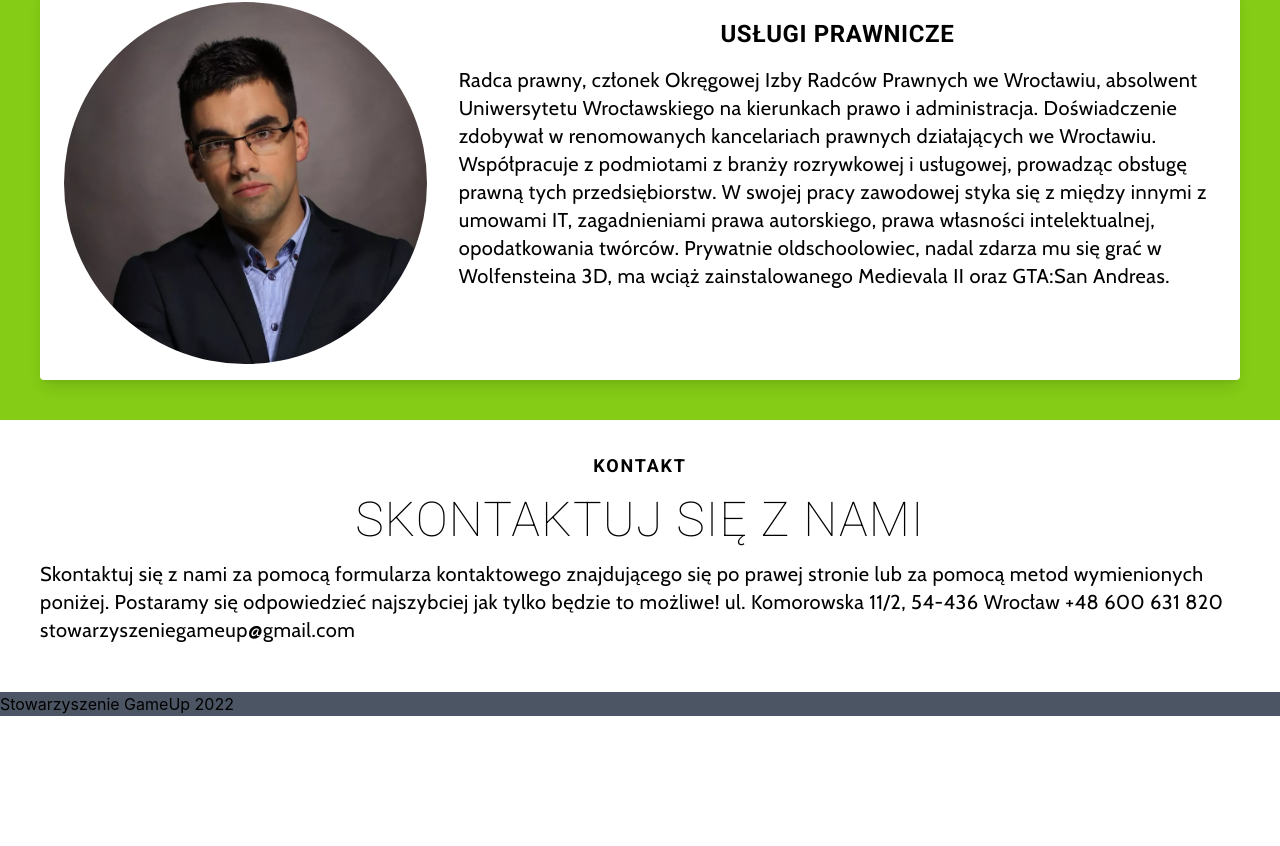
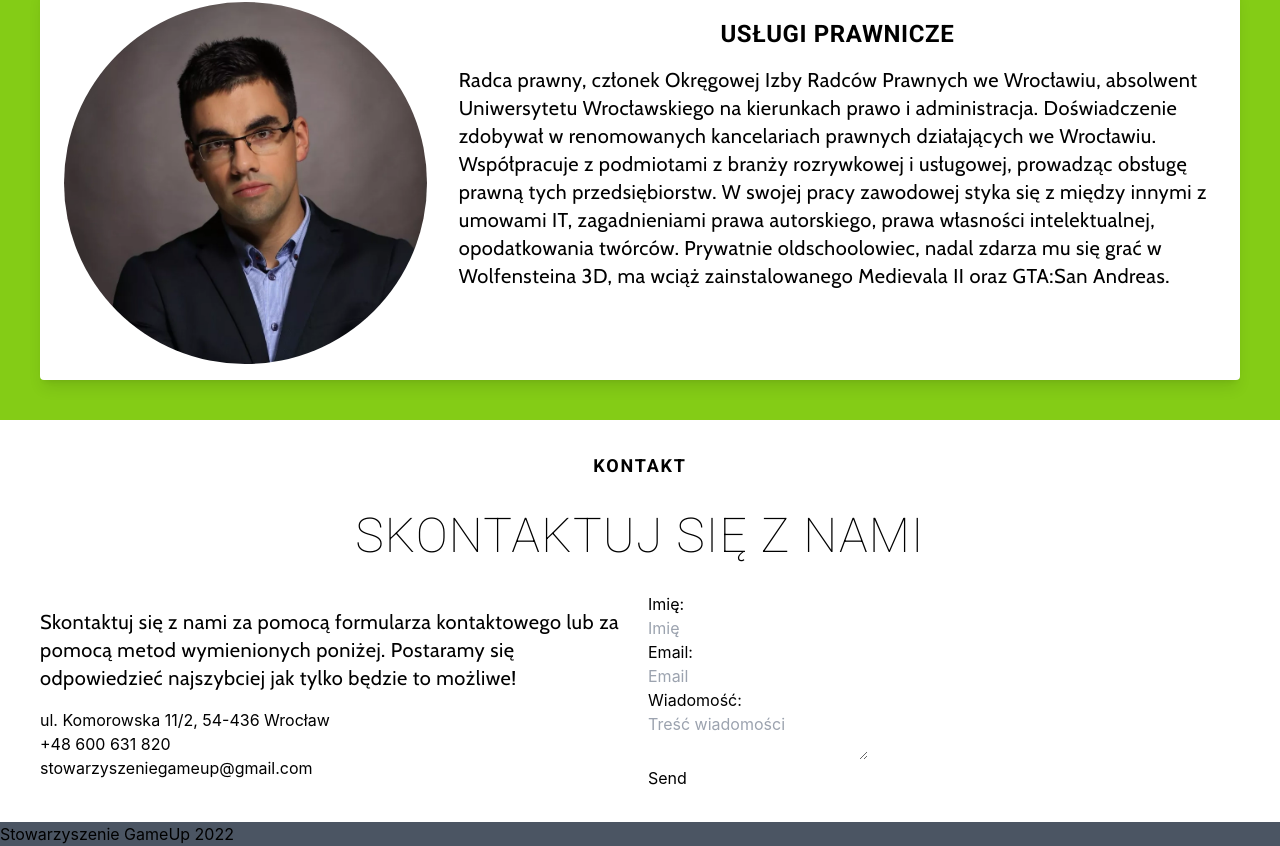
Before and after one commit to stowarzyszenie-gameup/gameup-website, a Next.js app: page / in a window 1280 px wide. Shown: the part 3313-4159 px from the top of the page. Before the commit the page ends 4029 px from the top, so only its background shows below. Built offline with nearby package versions, Linux system fonts and the light colour scheme.

Commit message:
Basic form

```diff
--- a/components/Contact/index.tsx
+++ b/components/Contact/index.tsx
@@ -4,15 +4,57 @@ import { P } from "../TextElements/paragraph";
 
 const Contact = () => {
   return (
-    <div className="py-8 px-10 bg-white">
-      <H3>Kontakt</H3>
-      <H2>SKONTAKTUJ SIĘ Z NAMI</H2>
-      <P>
-        Skontaktuj się z nami za pomocą formularza kontaktowego znajdującego się
-        po prawej stronie lub za pomocą metod wymienionych poniżej. Postaramy
-        się odpowiedzieć najszybciej jak tylko będzie to możliwe! ul. Komorowska
-        11/2, 54-436 Wrocław +48 600 631 820 stowarzyszeniegameup@gmail.com
-      </P>
+    <div className="py-8 px-10 bg-white flex justify-center items-center">
+      <div className=" max-w-screen-xl flex flex-col gap-4 items-center justify-around">
+        <H3>Kontakt</H3>
+        <H2>SKONTAKTUJ SIĘ Z NAMI</H2>
+        <div className="grid grid-cols-1 md:grid-cols-2 gap-4">
+          <div>
+            <P>
+              Skontaktuj się z nami za pomocą formularza kontaktowego lub za
+              pomocą metod wymienionych poniżej. Postaramy się odpowiedzieć
+              najszybciej jak tylko będzie to możliwe!
+            </P>
+            <ul>
+              <li>ul. Komorowska 11/2, 54-436 Wrocław</li>
+              <li>+48 600 631 820</li>
+              <li>stowarzyszeniegameup@gmail.com</li>
+            </ul>
+          </div>
+          <form
+            name="contact"
+            method="POST"
+            data-netlify="true"
+            action="/success"
+          >
+            <input type="hidden" name="form-name" value="contact" />
+            <p>
+              <label htmlFor="yourname">Imię:</label> <br />
+              <input type="text" name="name" id="yourname" placeholder="Imię" />
+            </p>
+            <p>
+              <label htmlFor="youremail">Email:</label> <br />
+              <input
+                type="email"
+                name="email"
+                id="youremail"
+                placeholder="Email"
+              />
+            </p>
+            <p>
+              <label htmlFor="yourmessage">Wiadomość:</label> <br />
+              <textarea
+                name="message"
+                id="yourmessage"
+                placeholder="Treść wiadomości"
+              ></textarea>
+            </p>
+            <p>
+              <button type="submit">Send</button>
+            </p>
+          </form>
+        </div>
+      </div>
     </div>
   );
 };
--- a/pages/index.tsx
+++ b/pages/index.tsx
@@ -1,4 +1,3 @@
-/* eslint-disable @next/next/no-img-element */
 import type { NextPage } from "next";
 import Head from "next/head";
 import About from "../components/About";
@@ -6,7 +5,6 @@ import Contact from "../components/Contact";
 import Hero from "../components/Hero";
 import Team from "../components/Team";
 import Workshops from "../components/Workshops";
-import styles from "../styles/Home.module.css";
 
 const Home: NextPage = () => {
   return (
--- /dev/null
+++ b/pages/success.tsx
@@ -0,0 +1,7 @@
+import React from "react";
+
+const Success = () => {
+  return <div>Success</div>;
+};
+
+export default Success;
```
